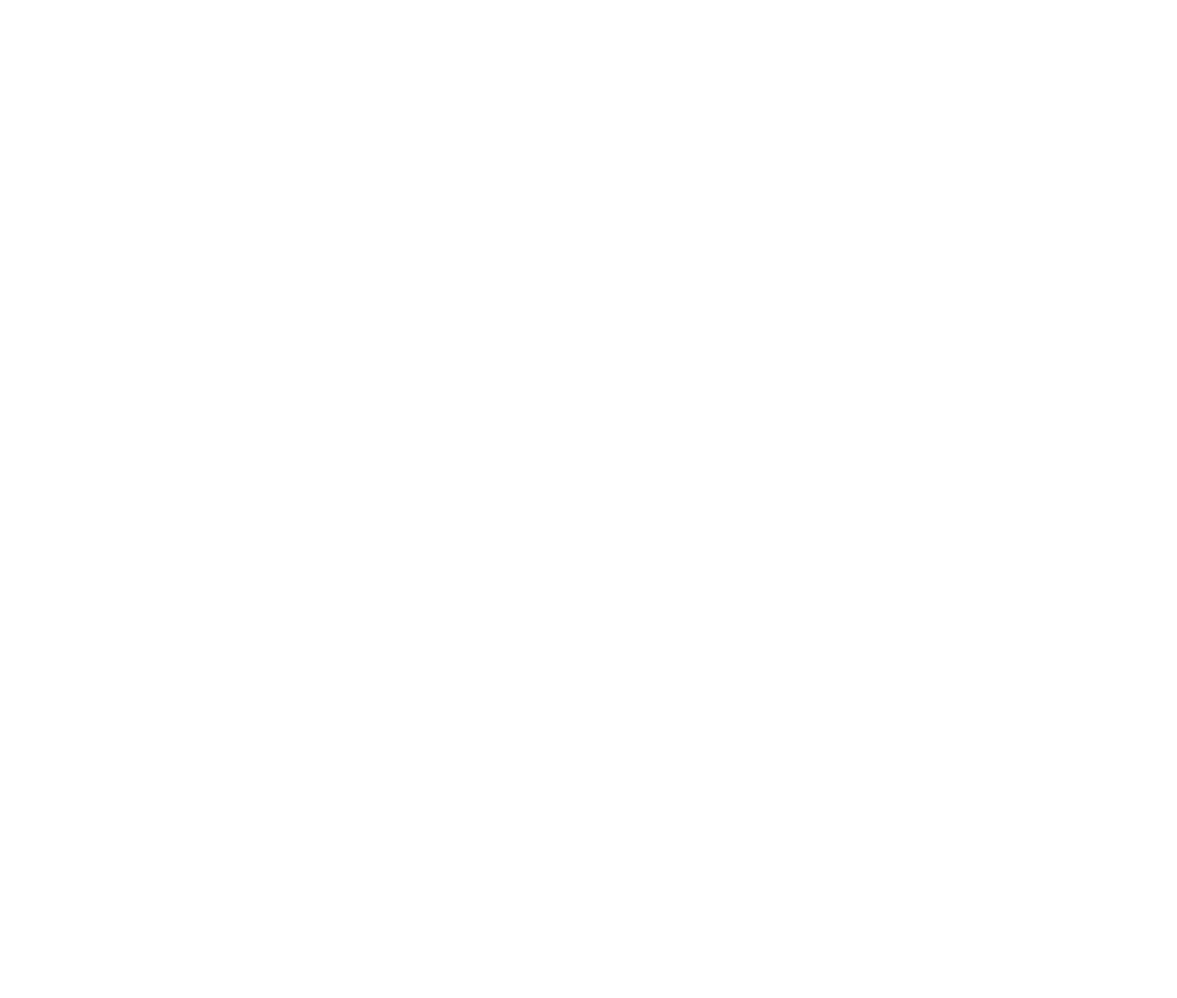
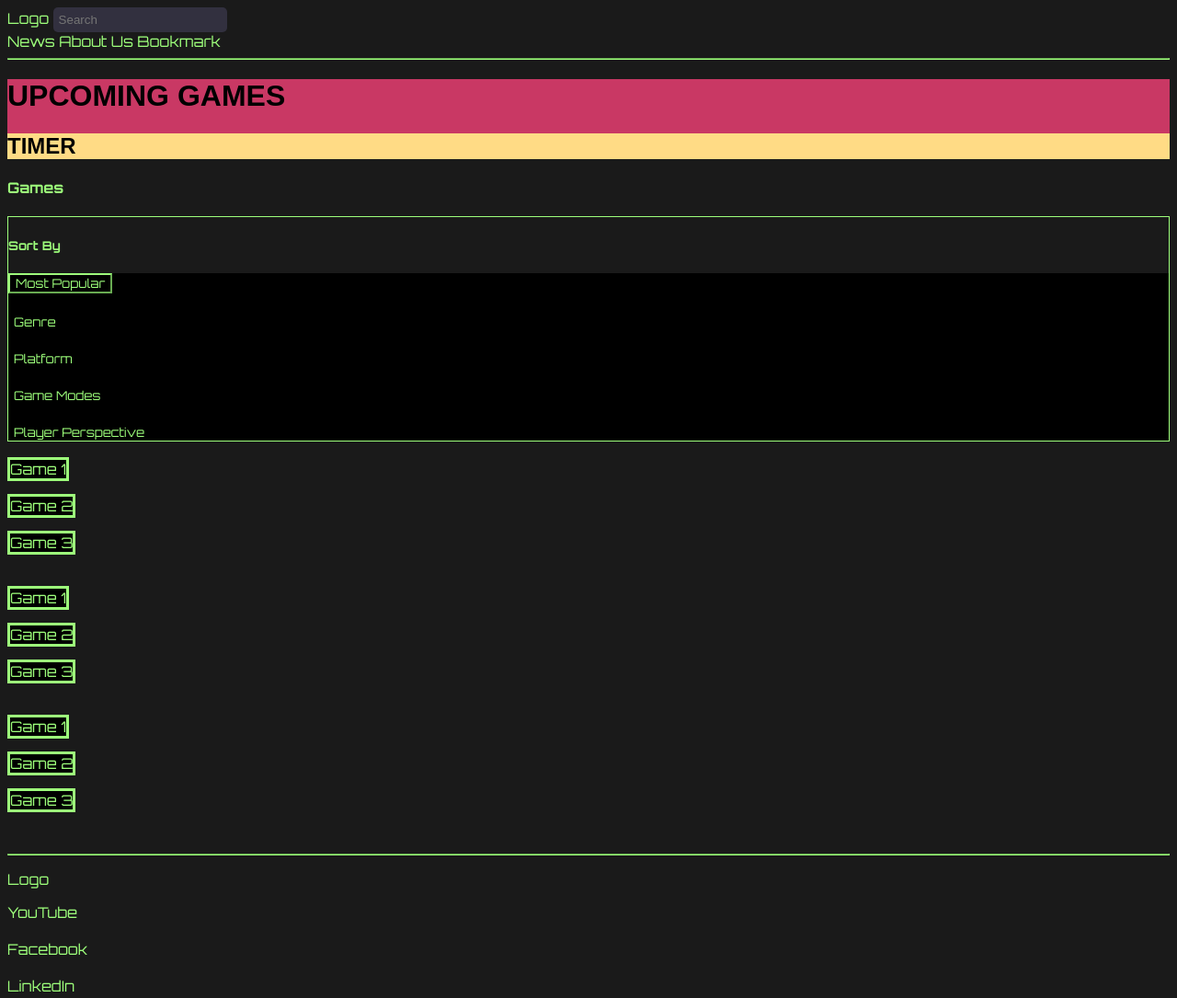
Before and after one commit to iAbhishekPanwar/playverse, a plain HTML site: page index.html in a window 1280 px wide. Shown: the top 1085 px of the page at 92% size. Before the commit the page ends 800 px from the top, so only its background shows below. Drawn offline with Linux system fonts and the light colour scheme.

Commit message:
I hope it worked, greeting from Qais.

```diff
--- a/index.html
+++ b/index.html
@@ -1,16 +1,92 @@
 <!DOCTYPE html>
 <html lang="en">
+  <head>
+    <meta charset="UTF-8" />
+    <meta name="viewport" content="width=device-width, initial-scale=1.0" />
+    <link
+      href="https://fonts.googleapis.com/css2?family=Orbitron:wght@400;700&display=swap"
+      rel="stylesheet"
+    />
+    <link rel="stylesheet" href="./style.css" />
+    <title>Game News</title>
+  </head>
+  <body>
+    <div class="nav-container">
+      <span class="logo-span">Logo</span>
+      <input class="search-bar" type="text" placeholder="Search" />
+      <nav class="nav-links">
+        <a class="news-link" href="">News</a>
+        <a class="aboutus-link" href="">About Us</a>
+        <a class="bookmark-link" href="">Bookmark</a>
+      </nav>
+      <hr/>
+    </div>
 
-<head>
-    <meta charset="UTF-8">
-    <meta name="viewport" content="width=device-width, initial-scale=1">
-    <title></title>
-    <link href="styles.css" rel="stylesheet">
-</head>
+    <div class="header-div">
+      <header>
+        <h1>UPCOMING GAMES</h1>
+        <h2 class="timer">TIMER</h2>
+      </header>
+    </div>
 
-<body>
+    <span class="games-span"><h4>Games</h4></span>
 
-    <script src="script.js"> </script>
-</body>
+    <div class="sort-div">
+      <h5>Sort By</h5>
+      <div class="button-div">
+        <button type="button" class="mostpopular-button">Most Popular</button><br><br>
+        <button type="button" class="genre-button">Genre</button><br><br>
+        <button type="button" class="genre-button">Platform</button><br><br>
+        <button type="button" class="genre-button">Game Modes</button><br><br>
+        <button type="button" class="genre-button">Player Perspective</button>
+      </div>
+    </div>
 
+    <br>
+
+    <div class="gallery-div">
+        <div>
+        <section>
+            <span class="three-games">Game 1</span><br><br>
+            <span class="three-games">Game 2</span><br><br>
+            <span class="three-games">Game 3</span><br><br>
+        </section>
+        <br>
+        <section>
+            <span class="three-games">Game 1</span><br><br>
+            <span class="three-games">Game 2</span><br><br>
+            <span class="three-games">Game 3</span><br><br>
+        </section>
+        <br>
+        <section>
+            <span class="three-games">Game 1</span><br><br>
+            <span class="three-games">Game 2</span><br><br>
+            <span class="three-games">Game 3</span><br><br>
+        </section>
+        </div>
+
+
+    </div>
+
+    <br>
+    <hr>
+
+    <footer>
+        <p>Logo</p>
+        <a href="http://">YouTube</a><br><br>
+        <a href="http://">Facebook</a><br><br>
+        <a href="http://">LinkedIn</a><br><br>
+        <a href="http://">xyz@plaerverse.com</a>
+
+        <p>©2025 title</p>
+
+        <a href="http://">Privacy Notice</a><br><br>
+        <a href="http://">DMCR guidelines</a><br><br>
+        <a href="http://">Contribution guidelines</a><br><br>
+        <a href="http://">About</a><br><br>
+        <a href="http://">Company</a><br><br>
+        <a href="http://">Terms and Conditions</a>
+    </footer>
+    <script type="module" src="./app.js"></script>
+  </body>
 </html>
--- /dev/null
+++ b/style.css
@@ -0,0 +1,89 @@
+body {
+  font-family: 'Orbitron', sans-serif;
+  background-color: #1a1a1a;
+  color: #9dff7b;
+}
+
+.header-div {
+  font-family: 'Arial', serif;
+  background-color: #c93864;
+  color: #000000;
+}
+
+.timer {
+  font-family: 'Arial', serif;
+  background-color: #ffdb85;
+  color: #000000;
+}
+
+.logo-span {
+  color: #9dff7b;
+}
+
+.search-bar {
+  border-radius: 5px;
+  background-color: #32303f;
+  color: #9dff7b;
+  border-style: none;
+  padding: 6px;
+}
+
+.news-link {
+  text-decoration: none;
+  color: #9dff7b;
+  font-weight: lighter;
+}
+.aboutus-link {
+  text-decoration: none;
+  color: #9dff7b;
+  font-weight: lighter;
+}
+.bookmark-link {
+  text-decoration: none;
+  color: #9dff7b;
+  font-weight: lighter;
+}
+
+hr {
+  border-color: #9dff7b;
+}
+
+.games-span {
+  color: #9dff7b;
+}
+
+.sort-div {
+  border: 1px solid;
+  border-color: #9dff7b;
+}
+
+.button-div {
+  background-color: #000000;
+}
+
+.mostpopular-button {
+  font-family: 'Orbitron', sans-serif;
+  background-color: #000000;
+  border-color: #9dff7b;
+  color: #9dff7b;
+}
+
+.genre-button {
+  font-family: 'Orbitron', sans-serif;
+  background-color: #000000;
+  border-style: none;
+  color: #9dff7b;
+}
+
+.three-games {
+  font-family: 'Orbitron', sans-serif;
+  background-color: #000000;
+  border-color: #9dff7b;
+  color: #9dff7b;
+  border-style: solid;
+}
+
+a {
+  color: #9dff7b;
+  text-decoration: none;
+}
--- a/styles.css
+++ /dev/null
@@ -1,5 +0,0 @@
-* {
-    box-sizing: border-box;
-    margin: 0;
-    padding: 0;
-}
```
Also changed, not shown: app.js (renamed from script.js).
